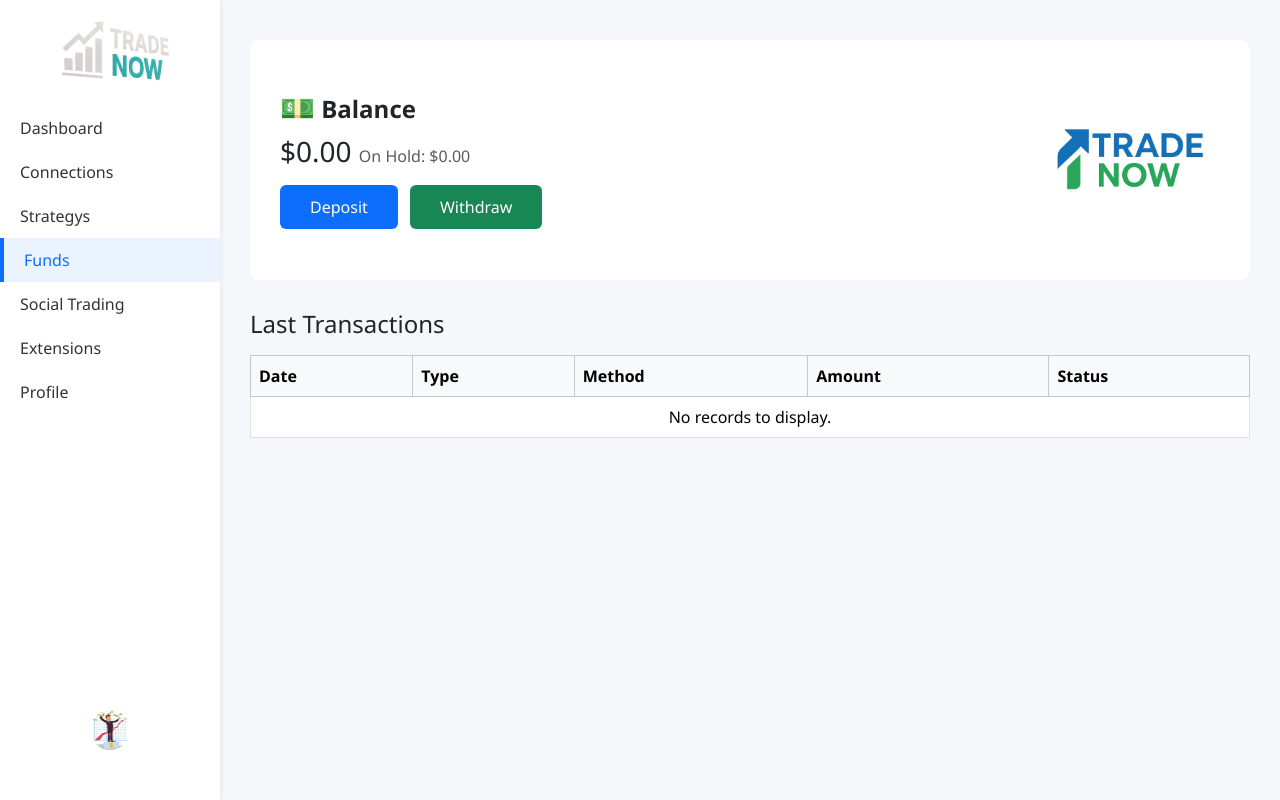
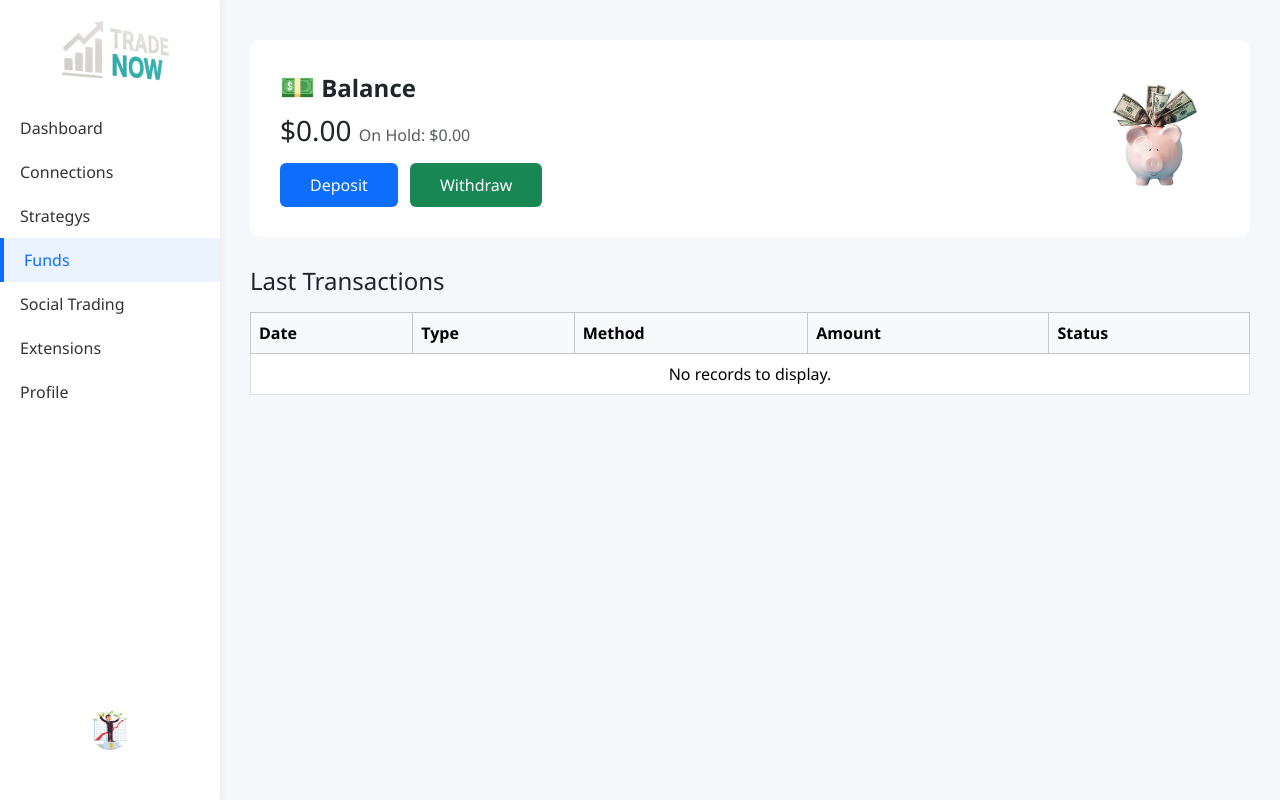
Before and after one commit to NarotaRahul/Trade-Now, a website: page docs/funds.html in a window 1280 px wide. Drawn offline with nearby package versions, Linux system fonts and the light colour scheme.

Commit message:
git commit-m "update index.html"

```diff
--- a/docs/funds.html
+++ b/docs/funds.html
@@ -122,7 +122,7 @@
       </div>
     </div>
     <div>
-      <img src="logo Trade now.png" alt="Graphic" width="180">
+      <img src="istockphoto-184860418-612x612-removebg-preview.png" alt="Graphic" width="180">
     </div>
   </div>
 
```
